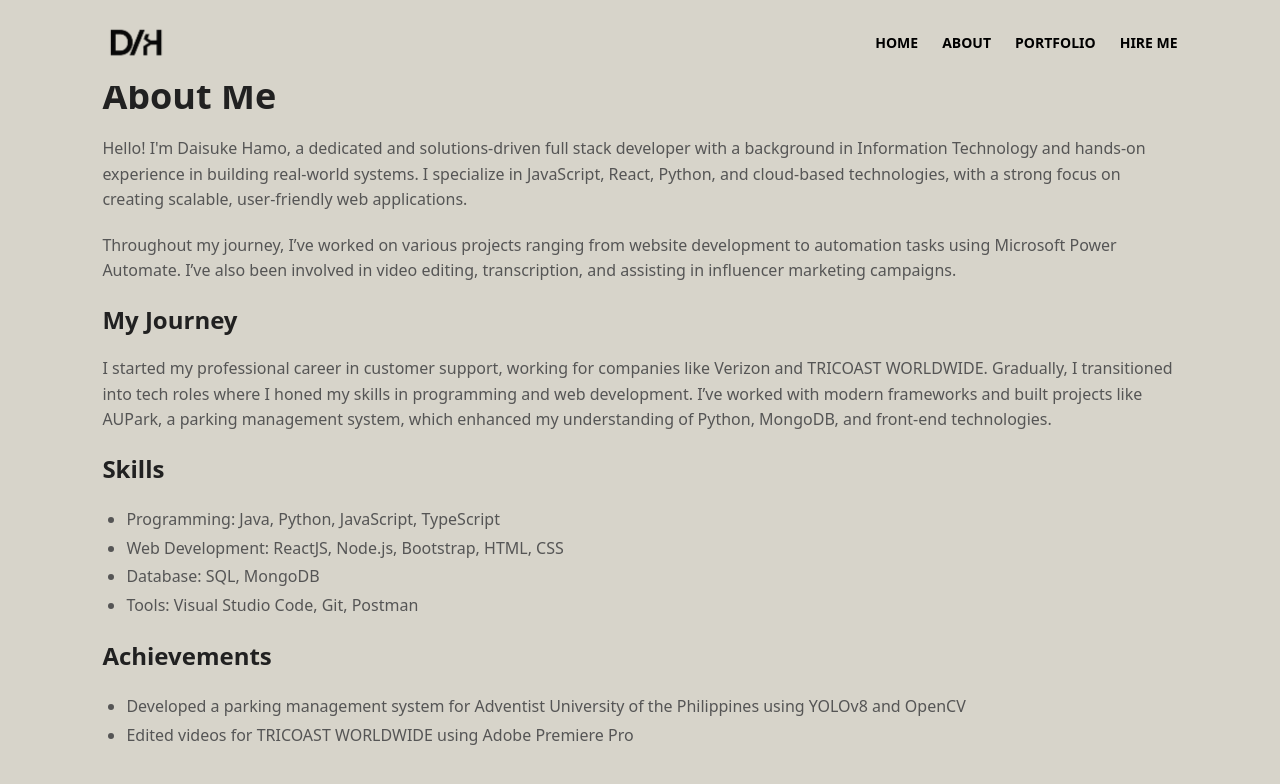
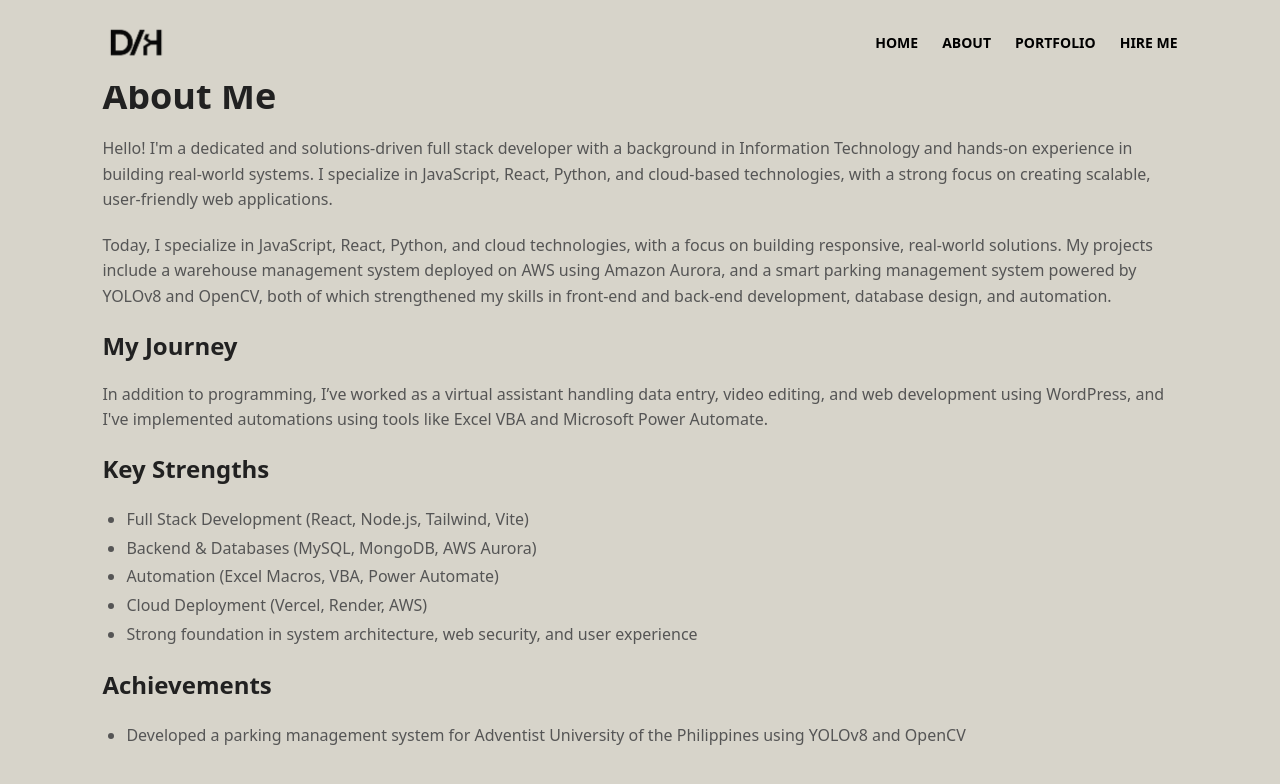
Before and after one commit to DiceOk/Website-Portfolio, a React (Create React App) app: page /about in a window 1280 px wide. Shown: the top 784 px of the page. Built offline with nearby package versions, Linux system fonts and the light colour scheme.

Commit message:
Edited the about page infos

```diff
--- a/src/pages/About.jsx
+++ b/src/pages/About.jsx
@@ -8,33 +8,34 @@ export default function About() {
       <div className="mx-[8%] my-[5%] text-[#212121]">
         <h1 className="text-4xl mb-5 font-bold">About Me</h1>
         <p className="text-[#555] mb-5 leading-[1.6]">
-          Hello! I'm Daisuke Hamo, a dedicated and solutions-driven full stack
+          Hello! I'm a dedicated and solutions-driven full stack
           developer with a background in Information Technology and hands-on
           experience in building real-world systems. I specialize in JavaScript,
           React, Python, and cloud-based technologies, with a strong focus on
           creating scalable, user-friendly web applications.
         </p>
         <p className="text-[#555] mb-5 leading-[1.6]">
-          Throughout my journey, I’ve worked on various projects ranging from
-          website development to automation tasks using Microsoft Power Automate.
-          I’ve also been involved in video editing, transcription, and assisting
-          in influencer marketing campaigns.
+          Today, I specialize in JavaScript, React, Python, and cloud technologies,
+          with a focus on building responsive, real-world solutions. My projects
+          include a warehouse management system deployed on AWS using Amazon Aurora,
+          and a smart parking management system powered by YOLOv8 and OpenCV, both of
+          which strengthened my skills in front-end and back-end development,
+          database design, and automation.
         </p>
         <h2 className="text-2xl mb-5 font-semibold">My Journey</h2>
         <p className="text-[#555] mb-5 leading-[1.6]">
-          I started my professional career in customer support, working for
-          companies like Verizon and TRICOAST WORLDWIDE. Gradually, I transitioned
-          into tech roles where I honed my skills in programming and web
-          development. I’ve worked with modern frameworks and built projects like
-          AUPark, a parking management system, which enhanced my understanding
-          of Python, MongoDB, and front-end technologies.
+          In addition to programming, I’ve worked as a virtual assistant handling
+          data entry, video editing, and web development using WordPress, and
+          I've implemented automations using tools like Excel VBA and
+          Microsoft Power Automate.
         </p>
-        <h2 className="text-2xl mb-5 font-semibold">Skills</h2>
+        <h2 className="text-2xl mb-5 font-semibold">Key Strengths</h2>
         <ul className="list-disc ml-6 text-[#555] mb-5 leading-[1.8]">
-          <li>Programming: Java, Python, JavaScript, TypeScript</li>
-          <li>Web Development: ReactJS, Node.js, Bootstrap, HTML, CSS</li>
-          <li>Database: SQL, MongoDB</li>
-          <li>Tools: Visual Studio Code, Git, Postman</li>
+          <li>Full Stack Development (React, Node.js, Tailwind, Vite)</li>
+          <li>Backend & Databases (MySQL, MongoDB, AWS Aurora)</li>
+          <li>Automation (Excel Macros, VBA, Power Automate)</li>
+          <li>Cloud Deployment (Vercel, Render, AWS)</li>
+          <li>Strong foundation in system architecture, web security, and user experience</li>
         </ul>
         <h2 className="text-2xl mb-5 font-semibold">Achievements</h2>
         <ul className="list-disc ml-6 text-[#555] leading-[1.8]">
@@ -42,9 +43,6 @@ export default function About() {
             Developed a parking management system for Adventist University of the
             Philippines using YOLOv8 and OpenCV
           </li>
-          <li>
-            Edited videos for TRICOAST WORLDWIDE using Adobe Premiere Pro
-          </li>
         </ul>
       </div>
     </div>
```
